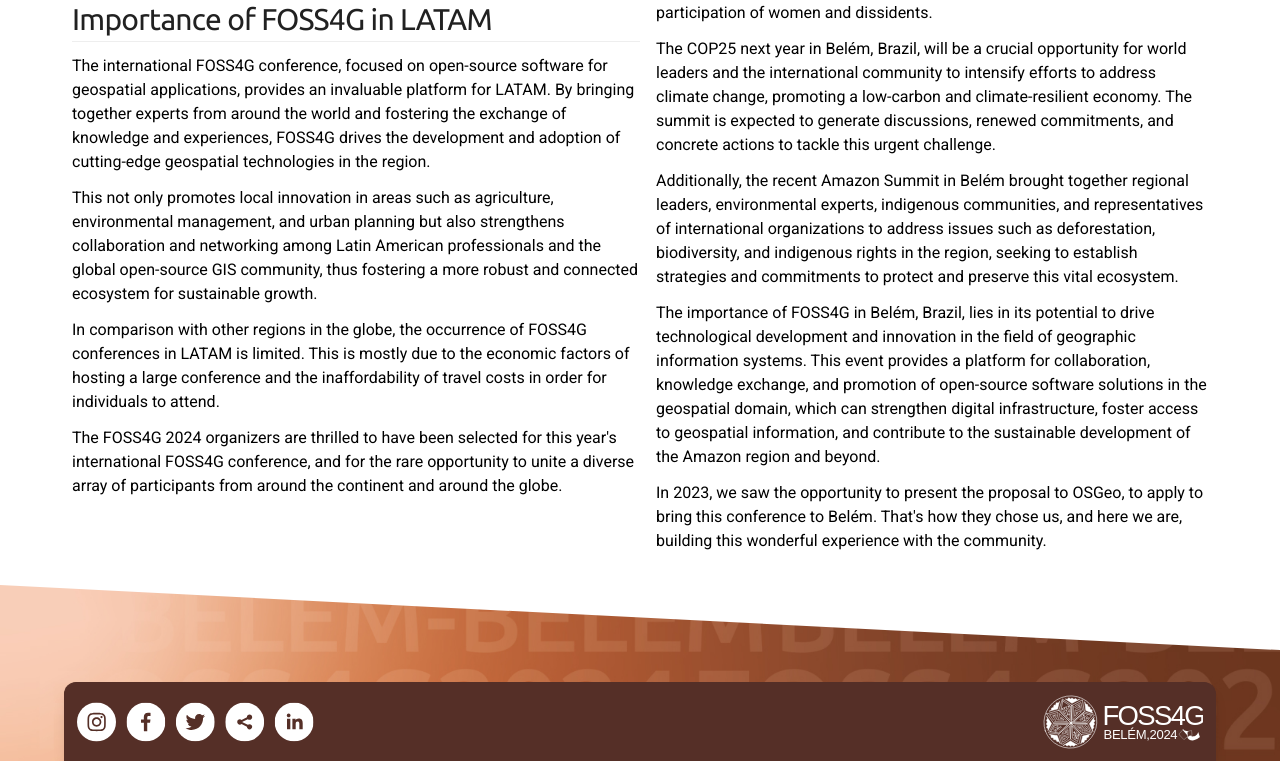
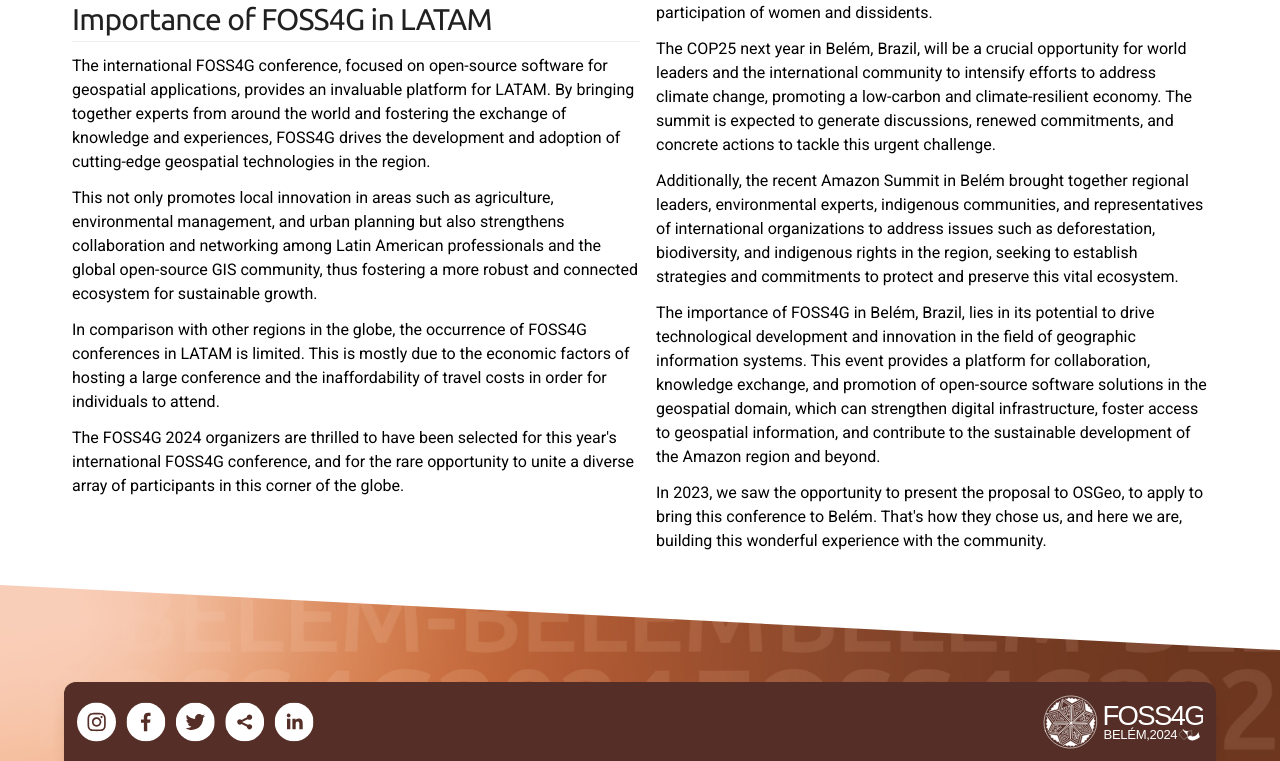
Before and after one commit to FOSS4G-2024-Belem/foss4g-2024-belem.github.io, a Next.js app: page /en/foss4g-in-belem in a window 1280 px wide. Shown: the part 1356-2117 px from the top of the page. Built offline with nearby package versions, Linux system fonts and the light colour scheme.

Commit message:
corner of the globe

```diff
--- a/src/pages/en/foss4g-in-belem.mdx
+++ b/src/pages/en/foss4g-in-belem.mdx
@@ -97,7 +97,7 @@ export const metadata = {
 
         In comparison with other regions in the globe, the occurrence of FOSS4G conferences in LATAM is limited. This is mostly due to the economic factors of hosting a large conference and the inaffordability of travel costs in order for individuals to attend.
 
-        The FOSS4G 2024 organizers are thrilled to have been selected for this year's international FOSS4G conference, and for the rare opportunity to unite a diverse array of participants from around the continent and around the globe.
+        The FOSS4G 2024 organizers are thrilled to have been selected for this year's international FOSS4G conference, and for the rare opportunity to unite a diverse array of participants in this corner of the globe.
       </div>
       <div>
 {/*
```
